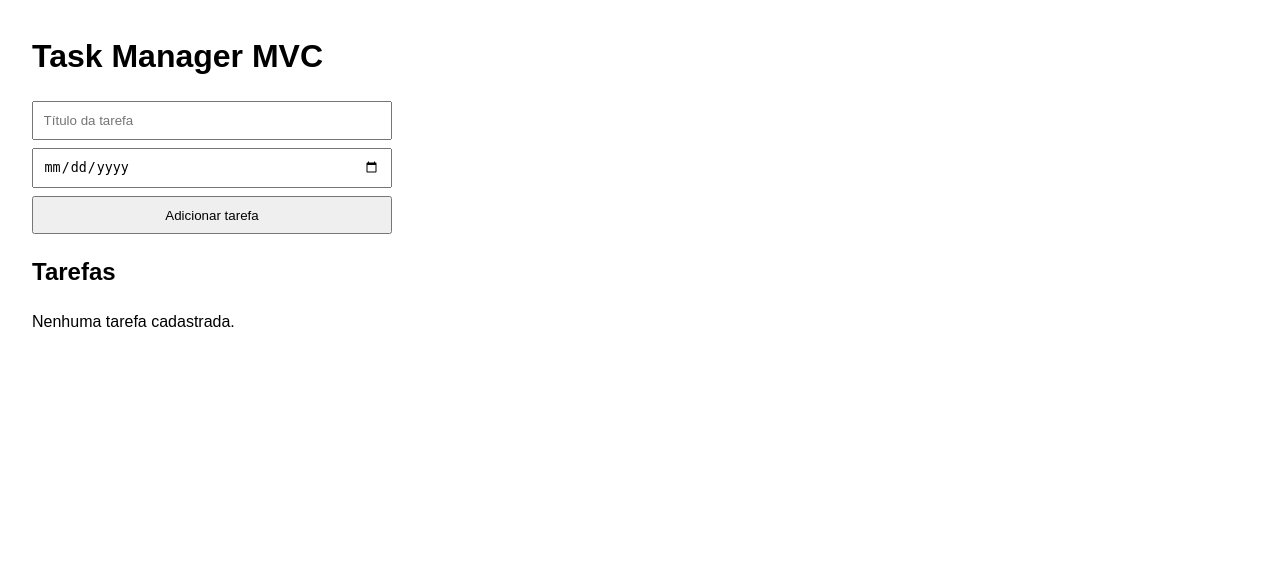
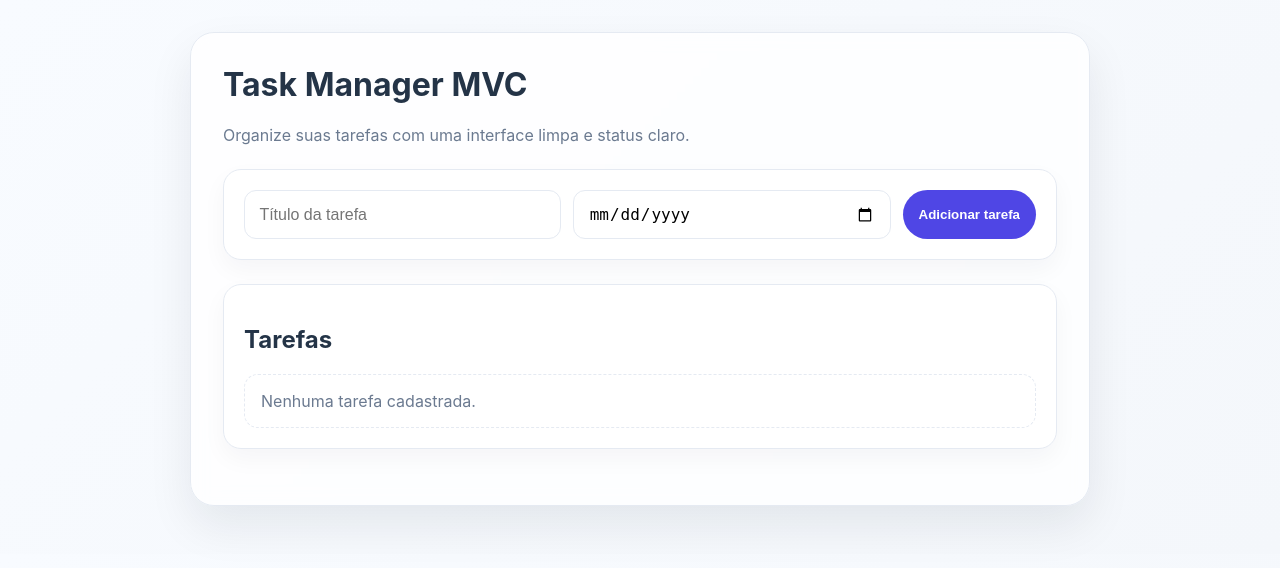
Before and after one commit to PedroAlbaniNunes/specKit-toDo, a Flask app: page / in a window 1280 px wide. Shown: the top 568 px of the page. Run offline with Flask 3, Linux system fonts and the light colour scheme.

Commit message:
Alteracoes menores

```diff
--- a/app/controllers/task_controller.py
+++ b/app/controllers/task_controller.py
@@ -27,5 +27,11 @@ class TaskController:
             return False, "Tarefa não encontrada."
         return True, None
 
+    def complete_task(self, task_id: str) -> Tuple[bool, Optional[str]]:
+        completed = self.service.complete_task(task_id)
+        if not completed:
+            return False, "Tarefa não encontrada."
+        return True, None
+
     def evaluate_reminders(self) -> List[Task]:
         return self.service.evaluate_reminders()
--- a/app/models/task.py
+++ b/app/models/task.py
@@ -10,6 +10,9 @@ class Task:
     due_date: Optional[date] = None
     created_at: datetime = field(default_factory=datetime.now)
     status: str = "pending"
+
+    def is_completed(self) -> bool:
+        return self.status == "completed"
 
     @classmethod
     def from_dict(cls, data: dict) -> "Task":
--- a/app/services/task_service.py
+++ b/app/services/task_service.py
@@ -27,6 +27,13 @@ class TaskService:
         self._tasks = [task for task in self._tasks if task.id != task_id]
         return len(self._tasks) != initial_length
 
+    def complete_task(self, task_id: str) -> bool:
+        for task in self._tasks:
+            if task.id == task_id:
+                task.status = "completed"
+                return True
+        return False
+
     def evaluate_reminders(self) -> List[Task]:
         return []
 
--- a/app/templates/index.html
+++ b/app/templates/index.html
@@ -5,24 +5,113 @@
   <meta name="viewport" content="width=device-width, initial-scale=1">
   <title>Task Manager MVC</title>
   <style>
-    body { font-family: Arial, sans-serif; margin: 2rem; line-height: 1.5; }
-    form { display: flex; flex-direction: column; gap: 0.5rem; max-width: 360px; }
-    input, button { padding: 0.6rem; }
-    .message { margin-top: 0.75rem; color: #b91c1c; }
-    .success { color: #0f766e; }
-    .alert { background: #fef3c7; border: 1px solid #f59e0b; padding: 0.8rem; border-radius: 0.3rem; margin-bottom: 1rem; }
+    :root {
+      color-scheme: light;
+      --bg: #f4f7fb;
+      --card: #ffffff;
+      --text: #243447;
+      --muted: #6b7a90;
+      --border: #e5eaf2;
+      --primary: #4f46e5;
+      --success: #16a34a;
+      --danger: #dc2626;
+      --completed: #f3f4f6;
+    }
+    * { box-sizing: border-box; }
+    body {
+      font-family: Inter, Arial, sans-serif;
+      margin: 0;
+      padding: 2rem 1rem 3rem;
+      background: linear-gradient(135deg, #f8fbff 0%, var(--bg) 100%);
+      color: var(--text);
+    }
+    .app-shell {
+      max-width: 900px;
+      margin: 0 auto;
+      background: rgba(255,255,255,0.8);
+      backdrop-filter: blur(8px);
+      border: 1px solid var(--border);
+      border-radius: 24px;
+      padding: 2rem;
+      box-shadow: 0 20px 45px rgba(15, 23, 42, 0.08);
+    }
+    h1 { margin-top: 0; font-size: 2rem; }
+    .subtitle { color: var(--muted); margin-bottom: 1.5rem; }
+    .panel {
+      background: var(--card);
+      border: 1px solid var(--border);
+      border-radius: 18px;
+      padding: 1.25rem;
+      box-shadow: 0 10px 25px rgba(15, 23, 42, 0.04);
+      margin-bottom: 1.5rem;
+    }
+    form { display: grid; gap: 0.75rem; }
+    .form-row { display: flex; gap: 0.75rem; flex-wrap: wrap; }
+    input {
+      padding: 0.8rem 0.9rem;
+      border: 1px solid var(--border);
+      border-radius: 12px;
+      font-size: 1rem;
+      flex: 1;
+      min-width: 180px;
+    }
+    .btn {
+      border: none;
+      border-radius: 999px;
+      padding: 0.7rem 1rem;
+      font-weight: 600;
+      cursor: pointer;
+      transition: transform 0.2s ease, box-shadow 0.2s ease;
+    }
+    .btn:hover { transform: translateY(-1px); box-shadow: 0 8px 16px rgba(15, 23, 42, 0.12); }
+    .btn-primary { background: var(--primary); color: white; }
+    .btn-success { background: var(--success); color: white; }
+    .btn-danger { background: var(--danger); color: white; }
+    .message { margin: 0.5rem 0 0; color: var(--danger); font-weight: 600; }
+    .success { margin: 0.5rem 0 0; color: var(--success); font-weight: 600; }
+    .alert { background: #fff7e6; border: 1px solid #f3c85f; padding: 0.9rem 1rem; border-radius: 14px; margin-bottom: 1rem; }
+    .task-list { display: grid; gap: 1rem; }
+    .task-card {
+      border: 1px solid var(--border);
+      background: var(--card);
+      border-radius: 18px;
+      padding: 1rem 1.1rem;
+      box-shadow: 0 8px 20px rgba(15, 23, 42, 0.04);
+      transition: transform 0.2s ease, box-shadow 0.2s ease;
+    }
+    .task-card:hover { transform: translateY(-2px); box-shadow: 0 12px 24px rgba(15, 23, 42, 0.08); }
+    .task-card.completed { background: var(--completed); opacity: 0.9; }
+    .task-card.completed h3 { text-decoration: line-through; color: var(--muted); }
+    .task-header { display: flex; justify-content: space-between; align-items: center; gap: 0.75rem; margin-bottom: 0.35rem; }
+    .task-header h3 { margin: 0; font-size: 1.05rem; }
+    .status-badge {
+      font-size: 0.8rem; font-weight: 700; padding: 0.35rem 0.6rem; border-radius: 999px;
+    }
+    .status-badge.pending { background: #dbeafe; color: #1d4ed8; }
+    .status-badge.completed { background: #dcfce7; color: #15803d; }
+    .task-date { color: var(--muted); margin: 0.25rem 0 0.85rem; }
+    .task-actions { display: flex; gap: 0.6rem; flex-wrap: wrap; }
+    .inline-form { display: inline; }
+    .empty-state { padding: 1rem; border: 1px dashed var(--border); border-radius: 14px; color: var(--muted); background: white; }
   </style>
 </head>
 <body>
+  <div class="app-shell">
     <h1>Task Manager MVC</h1>
+    <p class="subtitle">Organize suas tarefas com uma interface limpa e status claro.</p>
+
+    <div class="panel">
       <form method="post" action="/tasks">
+        <div class="form-row">
           <input name="title" placeholder="Título da tarefa" required>
           <input name="due_date" type="date" placeholder="Data">
-    <button type="submit">Adicionar tarefa</button>
+          <button class="btn btn-primary" type="submit">Adicionar tarefa</button>
+        </div>
       </form>
 
       {% if error %}<p class="message">{{ error }}</p>{% endif %}
       {% if success %}<p class="success">{{ success }}</p>{% endif %}
+    </div>
 
     {% if notifications %}
       <div class="alert">
@@ -35,7 +124,10 @@
       </div>
     {% endif %}
 
+    <div class="panel">
       <h2>Tarefas</h2>
       {{ tasks_html | safe }}
+    </div>
+  </div>
 </body>
 </html>
--- a/app/views/task_view.py
+++ b/app/views/task_view.py
@@ -9,15 +9,30 @@ from app.models.task import Task
 class TaskView:
     def render_tasks(self, tasks: List[Task]) -> str:
         if not tasks:
-            return "<p>Nenhuma tarefa cadastrada.</p>"
+            return '<div class="empty-state">Nenhuma tarefa cadastrada.</div>'
 
-        rows = []
+        cards = []
         for task in tasks:
             due_date = task.due_date.strftime("%d/%m/%Y") if task.due_date else "Sem data"
             title = html.escape(task.title)
-            rows.append(
-                f"<li><strong>{title}</strong> — {due_date} — {task.status}"
-                f"<form method=\"post\" action=\"/tasks/{task.id}\" style=\"display:inline; margin-left:0.5rem;\">"
-                f"<button type=\"submit\">Remover</button></form></li>"
+            status_label = "Concluída" if task.is_completed() else "Pendente"
+            status_class = "completed" if task.is_completed() else "pending"
+            action_button = "" if task.is_completed() else (
+                f'<form method="post" action="/tasks/{task.id}/complete" class="inline-form">'
+                f'<button type="submit" class="btn btn-success">Concluir</button></form>'
             )
-        return "<ul>" + "".join(rows) + "</ul>"
+            cards.append(
+                f'<article class="task-card {status_class}">'
+                f'<div class="task-header">'
+                f'<h3>{title}</h3>'
+                f'<span class="status-badge {status_class}">{status_label}</span>'
+                f'</div>'
+                f'<p class="task-date">📅 {due_date}</p>'
+                f'<div class="task-actions">'
+                f'{action_button}'
+                f'<form method="post" action="/tasks/{task.id}" class="inline-form">'
+                f'<button type="submit" class="btn btn-danger">Excluir</button></form>'
+                f'</div>'
+                f'</article>'
+            )
+        return '<div class="task-list">' + ''.join(cards) + '</div>'
--- a/app_package/main.py
+++ b/app_package/main.py
@@ -82,5 +82,26 @@ def remove_task(task_id: str):
     )
 
 
+@app.route("/tasks/<task_id>/complete", methods=["POST"])
+def complete_task(task_id: str):
+    completed, message = controller.complete_task(task_id)
+    notified, tasks, tasks_html = _evaluate_and_prepare()
+    if completed:
+        return render_template(
+            "index.html",
+            tasks_html=tasks_html,
+            error=None,
+            success="Tarefa concluída com sucesso.",
+            notifications=notified,
+        )
+    return render_template(
+        "index.html",
+        tasks_html=tasks_html,
+        error=message,
+        success=None,
+        notifications=notified,
+    )
+
+
 if __name__ == "__main__":
     app.run(debug=True)
```
Also changed, not shown: specs/002-task-manager/plan.md (+40 -36 lines), specs/002-task-manager/spec.md (+23 -3 lines), specs/002-task-manager/tasks.md (+32 -15 lines). Lines whose indentation alone changed are shown as unchanged.
